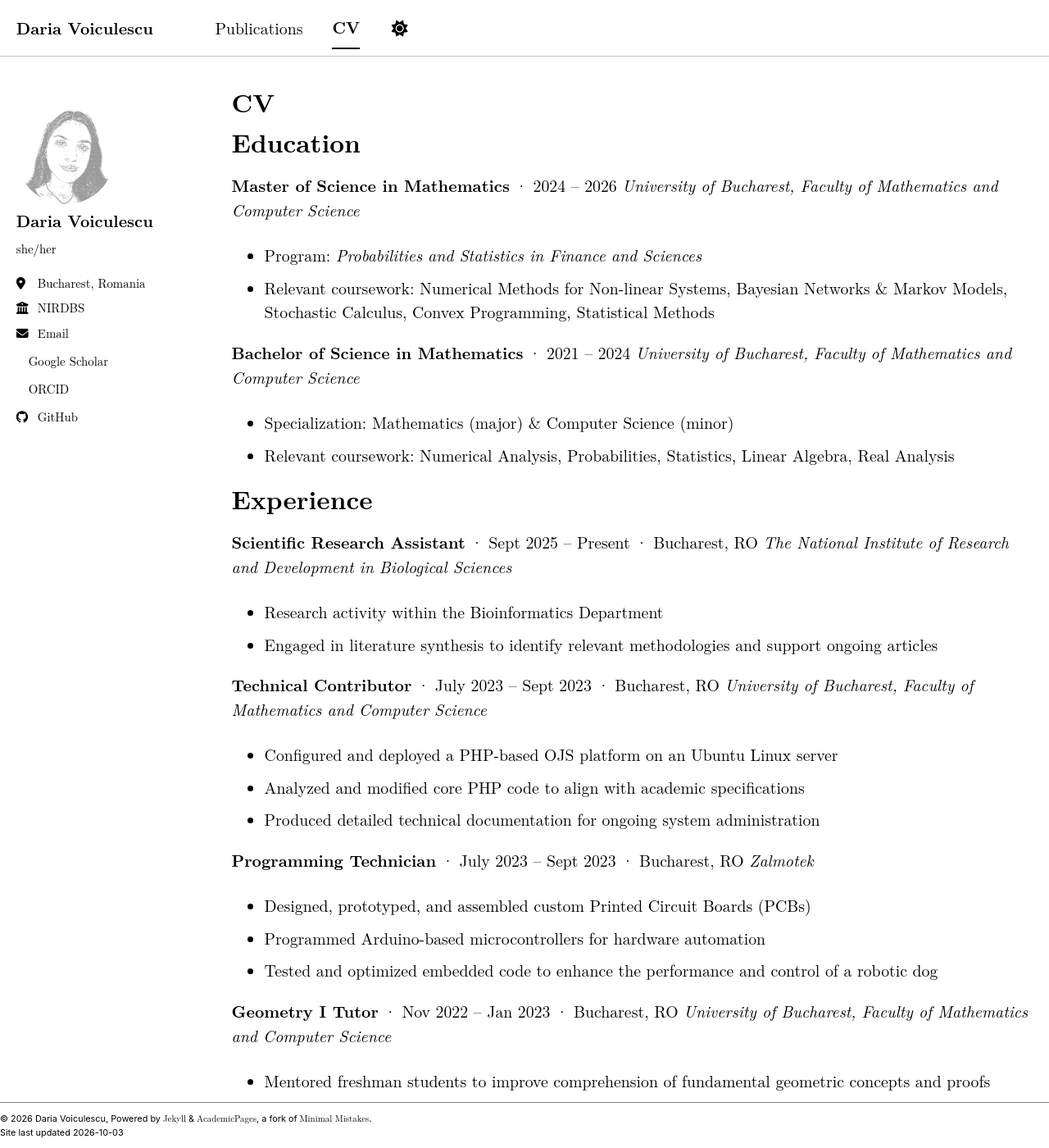
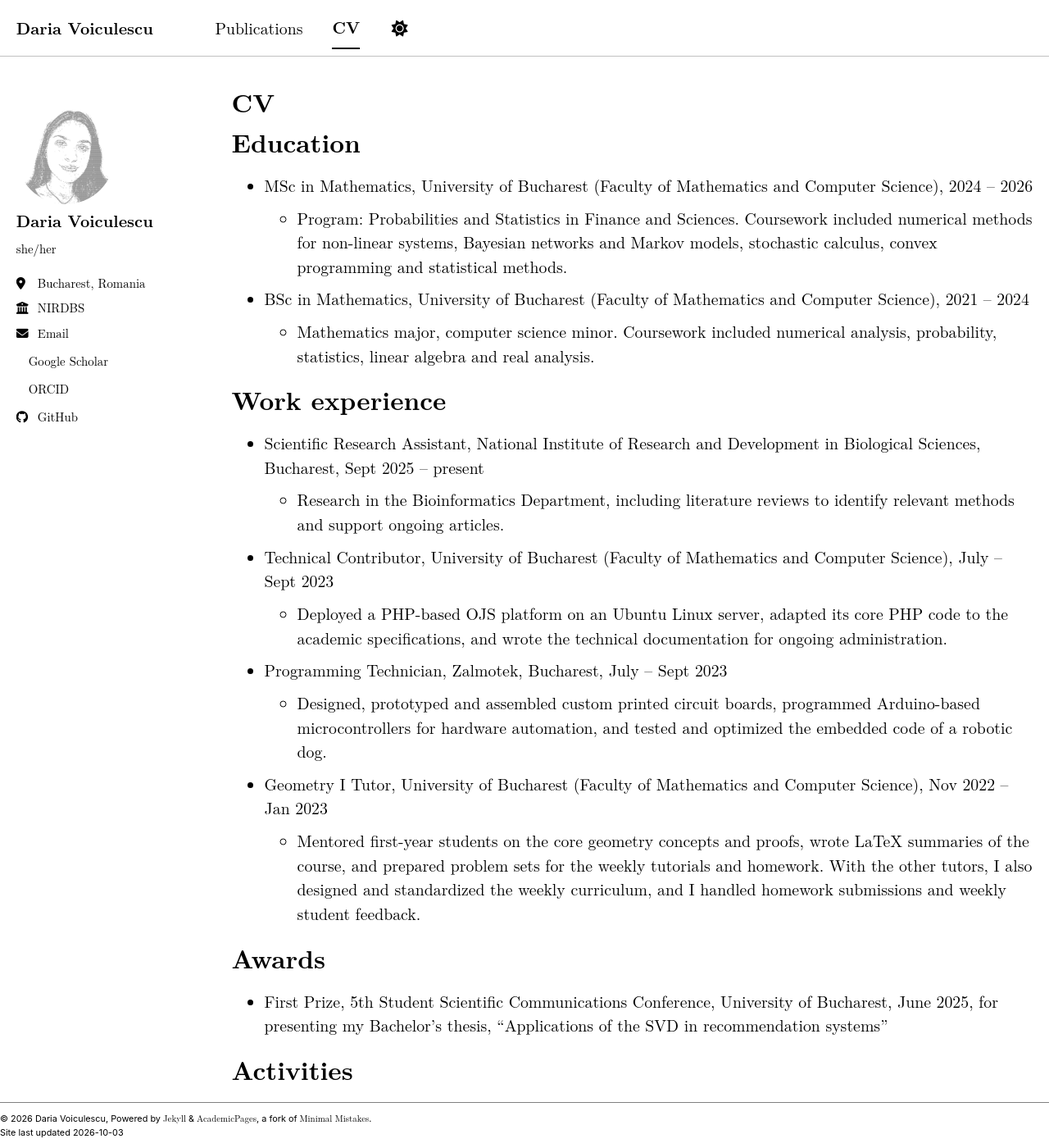
Before and after one commit to dariavoiculescu/dariavoiculescu.github.io, a Jekyll site: the page built from _pages/cv.md, in a window 1280 px wide and 1400 px high. Shown: the whole window at 82% size. Built offline with Jekyll 4.4.1, drawn with Linux system fonts in a browser that asks for light colours; some web fonts are replaced; a style sheet for code colours, icons or effects is not loaded; some of the changed text lies outside the part shown.

Commit message:
Update cv.md

```diff
--- a/_pages/cv.md
+++ b/_pages/cv.md
@@ -11,88 +11,35 @@ redirect_from:
 
 Education
 ======
+* MSc in Mathematics, University of Bucharest (Faculty of Mathematics and Computer Science), 2024 – 2026
+  * Program: Probabilities and Statistics in Finance and Sciences. Coursework included numerical methods for non-linear systems, Bayesian networks and Markov models, stochastic calculus, convex programming and statistical methods.
+* BSc in Mathematics, University of Bucharest (Faculty of Mathematics and Computer Science), 2021 – 2024
+  * Mathematics major, computer science minor. Coursework included numerical analysis, probability, statistics, linear algebra and real analysis.
 
-**Master of Science in Mathematics** · 2024 – 2026
-*University of Bucharest, Faculty of Mathematics and Computer Science*
+Work experience
+======
+* Scientific Research Assistant, National Institute of Research and Development in Biological Sciences, Bucharest, Sept 2025 – present
+  * Research in the Bioinformatics Department, including literature reviews to identify relevant methods and support ongoing articles.
+* Technical Contributor, University of Bucharest (Faculty of Mathematics and Computer Science), July – Sept 2023
+  * Deployed a PHP-based OJS platform on an Ubuntu Linux server, adapted its core PHP code to the academic specifications, and wrote the technical documentation for ongoing administration.
+* Programming Technician, Zalmotek, Bucharest, July – Sept 2023
+  * Designed, prototyped and assembled custom printed circuit boards, programmed Arduino-based microcontrollers for hardware automation, and tested and optimized the embedded code of a robotic dog.
+* Geometry I Tutor, University of Bucharest (Faculty of Mathematics and Computer Science), Nov 2022 – Jan 2023
+  * Mentored first-year students on the core geometry concepts and proofs, wrote LaTeX summaries of the course, and prepared problem sets for the weekly tutorials and homework. With the other tutors, I also designed and standardized the weekly curriculum, and I handled homework submissions and weekly student feedback.
 
-* Program: *Probabilities and Statistics in Finance and Sciences*
-* Relevant coursework: Numerical Methods for Non-linear Systems, Bayesian Networks & Markov Models, Stochastic Calculus, Convex Programming, Statistical Methods
-
-**Bachelor of Science in Mathematics** · 2021 – 2024
-*University of Bucharest, Faculty of Mathematics and Computer Science*
-
-* Specialization: Mathematics (major) & Computer Science (minor)
-* Relevant coursework: Numerical Analysis, Probabilities, Statistics, Linear Algebra, Real Analysis
-
-Experience
+Awards
 ======
-
-**Scientific Research Assistant** · Sept 2025 – Present · Bucharest, RO
-*The National Institute of Research and Development in Biological Sciences*
-
-* Research activity within the Bioinformatics Department
-* Engaged in literature synthesis to identify relevant methodologies and support ongoing articles
-
-**Technical Contributor** · July 2023 – Sept 2023 · Bucharest, RO
-*University of Bucharest, Faculty of Mathematics and Computer Science*
-
-* Configured and deployed a PHP-based OJS platform on an Ubuntu Linux server
-* Analyzed and modified core PHP code to align with academic specifications
-* Produced detailed technical documentation for ongoing system administration
-
-**Programming Technician** · July 2023 – Sept 2023 · Bucharest, RO
-*Zalmotek*
-
-* Designed, prototyped, and assembled custom Printed Circuit Boards (PCBs)
-* Programmed Arduino-based microcontrollers for hardware automation
-* Tested and optimized embedded code to enhance the performance and control of a robotic dog
-
-**Geometry I Tutor** · Nov 2022 – Jan 2023 · Bucharest, RO
-*University of Bucharest, Faculty of Mathematics and Computer Science*
-
-* Mentored freshman students to improve comprehension of fundamental geometric concepts and proofs
-* Made theoretical summaries of the coursework, using LaTeX
-* Curated comprehensive problem sets for weekly tutorials and homework
-* Coordinated tutorial logistics:
-    * Collaborated with peer tutors to design and standardize the weekly curriculum structure
-    * Managed homework submissions and collected student feedback (weekly)
+* First Prize, 5th Student Scientific Communications Conference, University of Bucharest, June 2025, for presenting my Bachelor's thesis, "Applications of the SVD in recommendation systems"
 
 Activities
 ======
-
-**11th Regional French-Romanian Summer School on Applied Mathematics** (Participant) · July 2026
-
-* Program and instructors: [site](https://sites.google.com/site/marinliviu/regional-french-romanian-summer-school-on-applied-mathematics/11th-regional-fr-ro-summer-school-on-applied-mathematics-8-16-july-2026)
-
-**Digital Innovation Summit Bucharest** (Attendee) · March 2026
-
-* Program and speakers: [site](https://disb.ro/agenda)
-
-**10th Regional French-Romanian Summer School on Applied Mathematics** (Participant) · July 2025
-
-* Program and instructors: [site](https://sites.google.com/site/marinliviu/regional-french-romanian-summer-school-on-applied-mathematics/10th-regional-fr-ro-summer-school-on-applied-mathematics-9-17-july-2025)
-
-**9th Regional French-Romanian Summer School on Applied Mathematics** (Participant) · July 2024
-
-* Program and instructors: [site](https://sites.google.com/site/marinliviu/regional-french-romanian-summer-school-on-applied-mathematics/9th-regional-fr-ro-summer-school-on-applied-mathematics-10-18-july-2024)
-
-Awards
-======
-
-**First Prize** · 5th Student Scientific Communications Conference · June 2025
-*University of Bucharest, Faculty of Mathematics and Computer Science*
-
-* Presented Bachelor's Thesis: *"Applications of the SVD in recommendation systems"*
+* [11th Regional French-Romanian Summer School on Applied Mathematics](https://sites.google.com/site/marinliviu/regional-french-romanian-summer-school-on-applied-mathematics/11th-regional-fr-ro-summer-school-on-applied-mathematics-8-16-july-2026), participant, July 2026
+* [Digital Innovation Summit Bucharest](https://disb.ro/agenda), attendee, March 2026
+* [10th Regional French-Romanian Summer School on Applied Mathematics](https://sites.google.com/site/marinliviu/regional-french-romanian-summer-school-on-applied-mathematics/10th-regional-fr-ro-summer-school-on-applied-mathematics-9-17-july-2025), participant, July 2025
+* [9th Regional French-Romanian Summer School on Applied Mathematics](https://sites.google.com/site/marinliviu/regional-french-romanian-summer-school-on-applied-mathematics/9th-regional-fr-ro-summer-school-on-applied-mathematics-10-18-july-2024), participant, July 2024
 
 Skills
 ======
-
-* **Programming languages:** Python, C++, R, SQL
-* **Technical skills:** LaTeX, Git, Linux, ICDL certification
-* **Languages:**
-
-| | Speaking | Reading | Writing |
-|---|---|---|---|
-| Romanian | Native | Native | Native |
-| English | C2 | C2 | C2 |
-| French | B2 | B2 | B2 |
+* Programming: Python, C++, R, SQL
+* Tools: LaTeX, Git, Linux; ICDL certified
+* Languages: Romanian (native), English (C2), French (B2)
```
